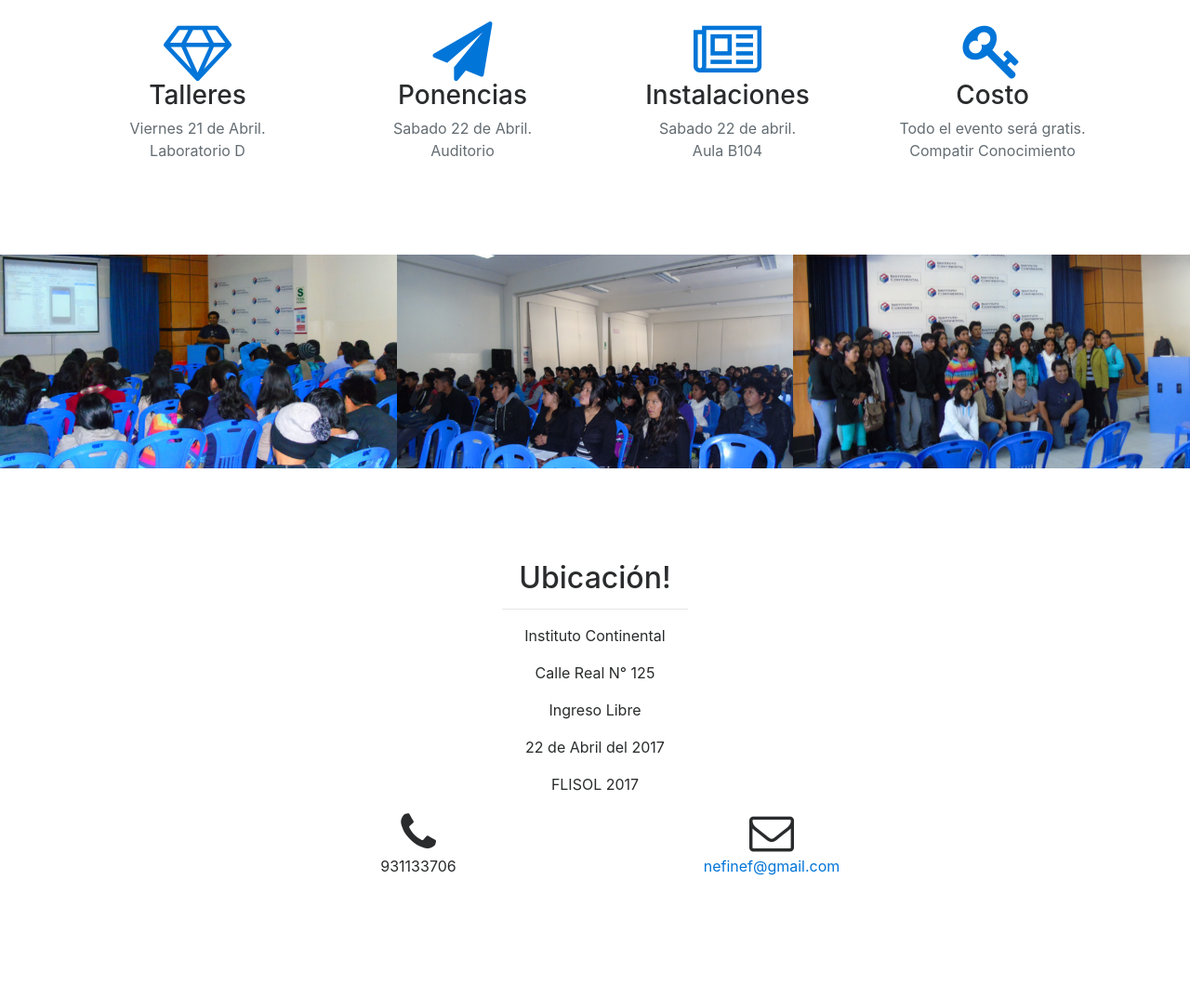
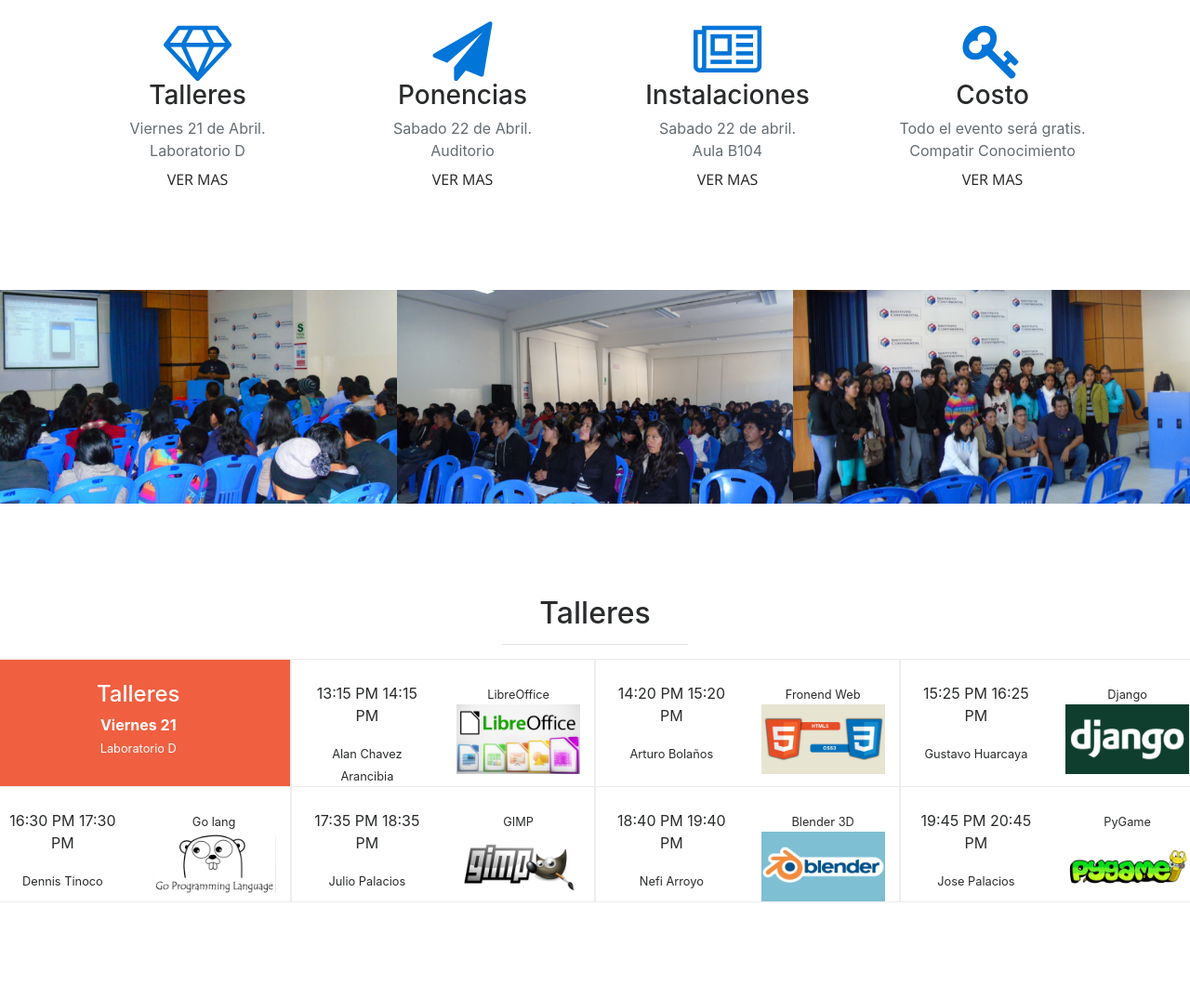
Before and after one commit to arturoblack/fl2k17hyo, a website with bundled scripts: page index.html in a window 1280 px wide. Shown: the part 1699-2773 px from the top of the page at 93% size. Built offline with nearby package versions, Linux system fonts and the light colour scheme.

Commit message:
add talleres

```diff
--- a/index.html
+++ b/index.html
@@ -7,7 +7,7 @@
     <meta name="viewport" content="width=device-width, initial-scale=1, shrink-to-fit=no">
     <meta name="description" content="FLISOL HUANCAYO 2017">
     <meta name="author" content="">
-
+    <meta name="spam" content="rafita was here!! XOXOXO">
     <title>FLISOL 2017 huancayo </title>
 
     <!-- Bootstrap core CSS -->
@@ -54,6 +54,18 @@
         nav > .container {
             width: 100%;
         }
+    }
+    /*talleres*/
+    .taller > .row > div{
+      border: solid 1px #EDEDED;
+      margin-top: -1px;
+      text-align: center;
+      /*margin: 0.2em;*/
+      /*box-shadow: 0 0 4px rgba(0, 0, 0, 0.2)*/
+    }
+    .taller-header{
+      padding: : 0.8em;
+      background-color: #F05F40;
     }
     </style>
 
@@ -156,6 +168,7 @@
                         <i class="fa fa-4x fa-diamond text-primary sr-icons"></i>
                         <h3>Talleres</h3>
                         <p class="text-muted">Viernes 21 de Abril.<br/>Laboratorio D</p>
+                        <p> <a href="#talleres" class="btn btn-default btn-xl sr-button"> ver mas </a></p>
                     </div>
                 </div>
                 <div class="col-lg-3 col-md-6 text-center">
@@ -163,6 +176,7 @@
                         <i class="fa fa-4x fa-paper-plane text-primary sr-icons"></i>
                         <h3>Ponencias</h3>
                         <p class="text-muted">Sabado 22 de Abril.<br/> Auditorio</p>
+                        <p> <button type="button" name="button" class="btn btn-default btn-xl sr-button"> ver mas </button></p>
                     </div>
                 </div>
                 <div class="col-lg-3 col-md-6 text-center">
@@ -170,6 +184,7 @@
                         <i class="fa fa-4x fa-newspaper-o text-primary sr-icons"></i>
                         <h3>Instalaciones</h3>
                         <p class="text-muted">Sabado 22 de abril.<br/>Aula B104</p>
+                        <p> <button type="button" name="button" class="btn btn-default btn-xl sr-button"> ver mas </button></p>
                     </div>
                 </div>
                 <div class="col-lg-3 col-md-6 text-center">
@@ -177,6 +192,7 @@
                         <i class="fa fa-4x fa-key text-primary sr-icons"></i>
                         <h3>Costo</h3>
                         <p class="text-muted">Todo el evento será gratis.<br/>Compatir Conocimiento</p>
+                        <p> <button type="button" name="button" class="btn btn-default btn-xl sr-button"> ver mas </button></p>
                     </div>
                 </div>
             </div>
@@ -234,7 +250,141 @@
             </div>
         </div>
     </section>
-
+    <section class="taller" id="talleres">
+      <h2 class="section-heading  text-center">Talleres</h2>
+      <hr class="primary">
+      <div class="row">
+        <div class="col-sm-3 taller-header">
+          <div class="text-center text-white">
+            <br>
+            <h4>Talleres</h4>
+            <strong> Viernes 21 <br> </strong>
+            <small>Laboratorio D</small>
+          </div>
+        </div>
+        <div class="col-sm-3">
+          <div class="row taller-item">
+            <div class="col-sm-6">
+              <br>
+              <p>13:15 PM  14:15 PM</p>
+              <small class="">
+                Alan Chavez Arancibia
+              </small>
+            </div>
+            <div class="col-sm-6">
+              <br>
+              <small>LibreOffice</small>
+              <br>
+              <image src="img/lo.jpg" alt="libre office" style="max-width:100%; max-height: 200px; vertical-align: middle; margin-top: auto; margin-bottom: auto;">
+            </div>
+          </div>
+        </div>
+        <div class="col-sm-3">
+          <div class="row taller-item">
+            <div class="col-sm-6">
+              <br>
+              <p>14:20 PM  15:20 PM</p>
+              <small class="">
+                Arturo Bolaños
+              </small>
+            </div>
+            <div class="col-sm-6">
+              <br>
+              <small>Fronend Web</small>
+              <br>
+              <image src="img/web.jpg" alt="libre office" style="max-width:100%; max-height: 200px; vertical-align: middle; margin-top: auto; margin-bottom: auto;">
+            </div>
+          </div>
+        </div>
+        <div class="col-sm-3">
+          <div class="row taller-item">
+            <div class="col-sm-6">
+              <br>
+              <p>15:25 PM  16:25 PM</p>
+              <small class="">
+                Gustavo Huarcaya
+              </small>
+            </div>
+            <div class="col-sm-6">
+              <br>
+              <small>Django</small>
+              <br>
+              <image src="img/dj.jpg" alt="libre office" style="max-width:100%; max-height: 200px; vertical-align: middle; margin-top: auto; margin-bottom: auto;">
+            </div>
+          </div>
+        </div>
+      </div>
+      <div class="row">
+        <div class="col-sm-3">
+          <div class="row taller-item">
+            <div class="col-sm-6">
+              <br>
+              <p>16:30 PM  17:30 PM</p>
+              <small class="">
+                Dennis Tinoco
+              </small>
+            </div>
+            <div class="col-sm-6">
+              <br>
+              <small>Go lang</small>
+              <br>
+              <image src="img/go.jpg" alt="libre office" style="max-width:100%; max-height: 200px; vertical-align: middle; margin-top: auto; margin-bottom: auto;">
+            </div>
+          </div>
+        </div>
+        <div class="col-sm-3">
+          <div class="row taller-item">
+            <div class="col-sm-6">
+              <br>
+              <p>17:35 PM  18:35 PM</p>
+              <small class="">
+                Julio Palacios
+              </small>
+            </div>
+            <div class="col-sm-6">
+              <br>
+              <small>GIMP</small>
+              <br>
+              <image src="img/gimp.jpg" alt="libre office" style="max-width:100%; max-height: 200px; vertical-align: middle; margin-top: auto; margin-bottom: auto;">
+            </div>
+          </div>
+        </div>
+        <div class="col-sm-3">
+          <div class="row taller-item">
+            <div class="col-sm-6">
+              <br>
+              <p>18:40 PM  19:40 PM</p>
+              <small class="">
+                Nefi Arroyo
+              </small>
+            </div>
+            <div class="col-sm-6">
+              <br>
+              <small>Blender 3D</small>
+              <br>
+              <image src="img/blender.jpg" alt="libre office" style="max-width:100%; max-height: 200px; vertical-align: middle; margin-top: auto; margin-bottom: auto;">
+            </div>
+          </div>
+        </div>
+        <div class="col-sm-3">
+          <div class="row taller-item">
+            <div class="col-sm-6">
+              <br>
+              <p>19:45 PM  20:45 PM</p>
+              <small class="">
+                Jose Palacios
+              </small>
+            </div>
+            <div class="col-sm-6">
+              <br>
+              <small>PyGame</small>
+              <br>
+              <image src="img/pygame.jpg" alt="libre office" style="max-width:100%; max-height: 200px; vertical-align: middle; margin-top: auto; margin-bottom: auto;">
+            </div>
+          </div>
+        </div>
+      </div>
+    </section>
     <section id="contact">
         <div class="container">
             <div class="row">
@@ -253,7 +403,7 @@
                 </div>
                 <div class="col-lg-4 text-center">
                     <i class="fa fa-envelope-o fa-3x sr-contact"></i>
-                    <p><a href="mailto:your-email@your-domain.com">nefinef@gmail.com</a></p>
+                    <p><a href="mailto:nefinef@gmail.com">nefinef@gmail.com</a></p>
                 </div>
             </div>
         </div>
```
Also changed, not shown: img/blender.jpg (added), img/dj.jpg (added), img/gimp.jpg (added), img/go.jpg (added), img/lo.jpg (added), img/lo.png (added), img/pygame.jpg (added), img/web.jpg (added).
